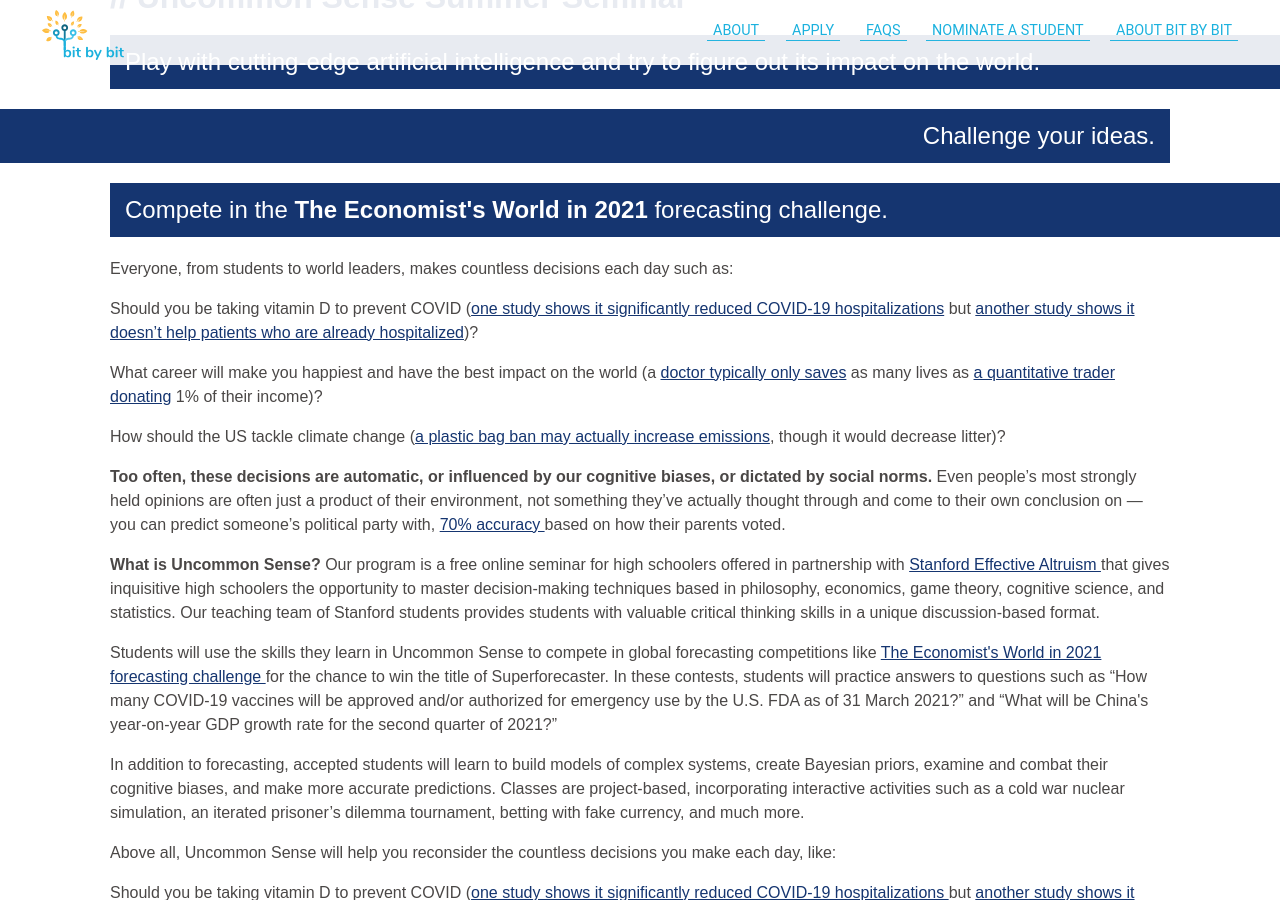
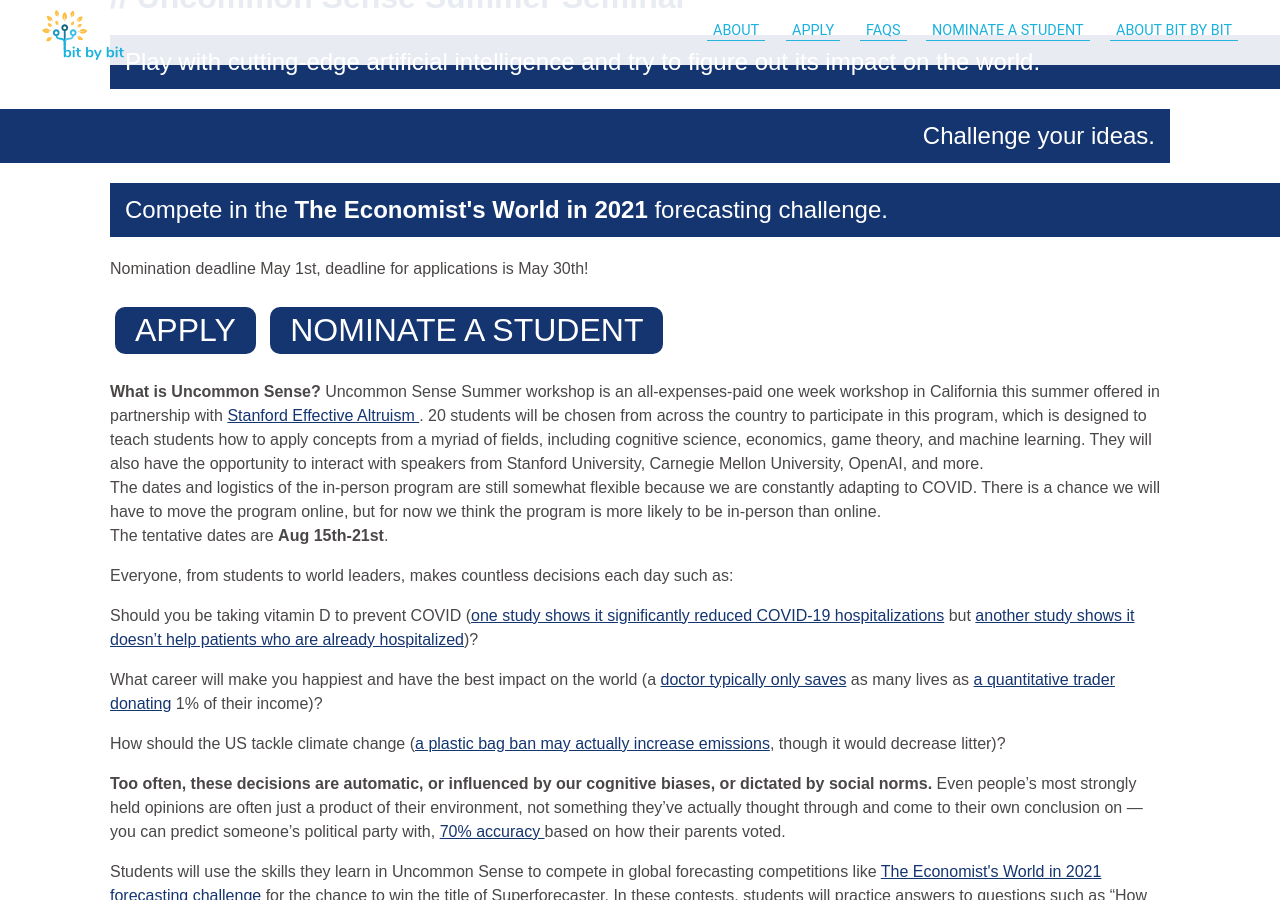
Before and after one commit to bit-by-bit-coding/bxb-website, a Jekyll site: the page built from uncommonsenseseminar.html, in a window 1280 px wide and 900 px high, scrolled down 446 px. Built offline with Jekyll 4.4.1, drawn with Linux system fonts in a browser that asks for light colours; nearby versions of some CDN libraries; some web fonts are replaced; some of the changed text lies outside the part shown.

Commit message:
add info on moving online

```diff
--- a/uncommonsenseseminar.html
+++ b/uncommonsenseseminar.html
@@ -20,6 +20,33 @@
             <div class="info-banner">
                 Compete in the <strong>The Economist's World in 2021</strong> forecasting challenge.
             </div>
+            <p>
+                Nomination deadline May 1st, deadline for applications is May 30th!
+            </p>
+            <a href="{{ 'usreferral.html' | relative_url | remove: '.html' }}" id="us-signup"><button
+                    class="action-button largebutton">Apply</button></a>
+
+            <a href="https://docs.google.com/forms/d/e/1FAIpQLSeh8SZo0AByYkF63PjRuR0OgqChISqPOJfb86zTSj4IBWRPXw/viewform"
+                id="us-nominate"><button class="action-button largebutton">Nominate a Student</button></a>
+
+            <p>
+                <strong>What is Uncommon Sense?</strong>
+                Uncommon Sense Summer workshop is an all-expenses-paid one week workshop in California this summer
+                offered in partnership with
+                <a href="https://web.stanford.edu/group/ea/">
+                    Stanford Effective Altruism
+                </a>. 20
+                students will be chosen from across the country to participate in this program, which is designed to
+                teach students how to apply concepts from a myriad of fields, including cognitive science, economics,
+                game theory, and machine learning. They will also have the opportunity to interact with speakers from
+                Stanford University, Carnegie Mellon University, OpenAI, and more.
+                <br>
+                The dates and logistics of the in-person program are still somewhat flexible because we are constantly
+                adapting to COVID. There is a chance we will have to move the program online, but for now we think the
+                program is more likely to be in-person than online.
+                <br>
+                The tentative dates are <strong>Aug 15th-21st</strong>.
+            </p>
 
             <p>Everyone, from students to world leaders, makes countless decisions each day such as:</p>
             <p>
@@ -61,17 +88,13 @@
                 based on how their parents voted.
             </p>
 
-            <p>
-                <strong>What is Uncommon Sense?</strong>
-                Our program is a free online seminar for high schoolers offered in partnership with
-                <a href="https://web.stanford.edu/group/ea/">
-                    Stanford Effective Altruism
-                </a>
+            <!-- <p>
+
                 that gives inquisitive high schoolers the opportunity to master decision-making techniques based
                 in philosophy, economics, game theory, cognitive science, and statistics. Our teaching team of
                 Stanford students provides students with valuable critical thinking skills in a unique
                 discussion-based format.
-            </p>
+            </p> -->
             <p>
                 Students will use the skills they learn in Uncommon Sense to compete in global forecasting
                 competitions like
@@ -123,17 +146,10 @@
                 critical problems, make more informed choices, and better understand the levers and gears in the world
                 around them.
             </p>
-            <p>
-                Each day between the hours of 10 am and 8 pm PT, students will delve into lectures, discussions, games,
-                and activities. All activities will occur weekdays from June 28th to July 9th. On average, there are about 1
-                hour of required real-time activities, 2 hours of optional real-time activities, and 2 hours of
-                asynchronous work each day.
-            </p>
-            <p>
-                The nomination deadline is May 1st and the deadline for applications is May 30th.
-            </p>
-            <a href="{{ 'usreferral.html' | relative_url | remove: '.html' }}" id="us-signup"><button
-                    class="action-button largebutton">Apply</button></a>
+            <!-- <p>
+                If the progrm is in-person, ech day will begi
+            </p> -->
+
         </div>
     </div>
 
@@ -287,24 +303,37 @@
                 </p>
             </details>
             <details>
-                <summary>What does a typical meeting look like?</summary>
+                <summary>What does a typical day look like?</summary>
                 <p>
-                    Students start each day with a five-minute <a href="https://en.wikipedia.org/wiki/Fermi_problem">
-                        Fermi problem</a> warm-up. Then, we dive into the day’s concept. Each week focuses on adding
+                    Students start each day a morning meeting and breakfast. Then, we dive into the day’s concept. Each
+                    day focuses on adding
                     a different tool to students’ repertoire, and weeks are grouped into monthly themes like
                     “statistics”
-                    and “ethical frameworks.” Often, the week’s focus is determined by what students want to learn
-                    more about. Examples of weekly topics include: Game Theory as a Dark Art, Cognitive Biases
-                    Speedround, Intro to Forecasting, The Economics of Your Career Choice, and How to Read a
-                    Scientific Study. Meetings typically include at least ten minutes of discussions in small groups
-                    as well about twenty minutes dedicated to activities that explore a concept in-depth. Some sample
-                    discussion questions: Do you think equality is a terminal or instrumental goal?
+                    and “ethical frameworks.” There will be 1-2 discussions each day, 1-2 activities, and plenty of fun
+                    and social events. There will also be time to work on projects or explore a concept from the day in
+                    smaller groups.
+                    Examples of discussion topics include: Game Theory as a Dark Art, Cognitive Biases
+                    Speed-round, Intro to Forecasting, The Economics of Your Career Choice, and How to Read a
+                    Scientific Study.
                 </p>
                 <p>
                     Activities include: a cold war nuclear simulation,
                     <a href="https://en.wikipedia.org/wiki/Stag_hunt">stag hunts</a>, a walk through a map of moral
                     philosophies, a lottery with varying odds, and a chance to forecast when at least 10 million
                     Americans will receive a COVID-19 vaccine.
+                </p>
+            </details>
+            <details>
+                <summary>How are you handling COVID?</summary>
+                <p>
+                    We take COVID-19 very seriously. All instructors and guests will be vaccinated. While California
+                    speakers will visit in-person, other speakers will be virtual to limit risks of transmission from
+                    flights. Many students will be vaccinated, and all will be tested regularly during the program. We
+                    will provide N-95s to all participants for their air travel and will offer masks throughout the
+                    program to anyone who is not vaccinated. Non-vaccinated students will not share rooms and will be
+                    asked to distance. All participants will track their <a
+                        href="https://www.microcovid.org/?distance=sixFt&duration=360&interaction=oneTime&personCount=20&riskProfile=average&setting=plane&subLocation=US_41029&theirMask=basic&topLocation=US_41&voice=silent&yourMask=basic">microCOVID</a>
+                    exposure in the weeks leading up to the program.
                 </p>
             </details>
             <details>
@@ -334,6 +363,26 @@
                 </p>
             </details>
             <details>
+                <summary>Is it really free/what's the catch?</summary>
+                <p>
+                    Everything is 100% free, no strings attached! We simply want the world to be a better place, and we
+                    feel that one of the best ways to do tat is by empowering high school students to tackle the world's
+                    most pressing problems!
+                </p>
+            </details>
+            <details>
+                <summary>When will you have things finalized/what if you need to move online?</summary>
+                <p>
+                    We expect to have the location finalized within by 4/17. If we need to move online, we will inform
+                    everyone as soon as possible. This will likely be no latter than July, though if something
+                    unexpected happened (eg a new rapidly-spreading strain unaffected vy vaccination status), those
+                    plans may have to change. if we move online, we will run the entire program virtually. The
+                    curriculum
+                    will be the same though adapted for the new format, and some meetings will be shorter or
+                    asynchronous to avoid Zoom fatigue.
+                </p>
+            </details>
+            <!-- <details>
                 <summary>How does the schedule work?</summary>
                 <p>
                     We expect students to carve out plenty of time for or program during the weeks where it runs. The
@@ -345,7 +394,7 @@
                     required real-time activities, 2 hours of optional real-time activities, and 2 hours of asynchronous
                     work each weekday.
                 </p>
-            </details>
+            </details> -->
             <br>
             <h4 class="noslashes">About nominations</h4>
             <details>
```
